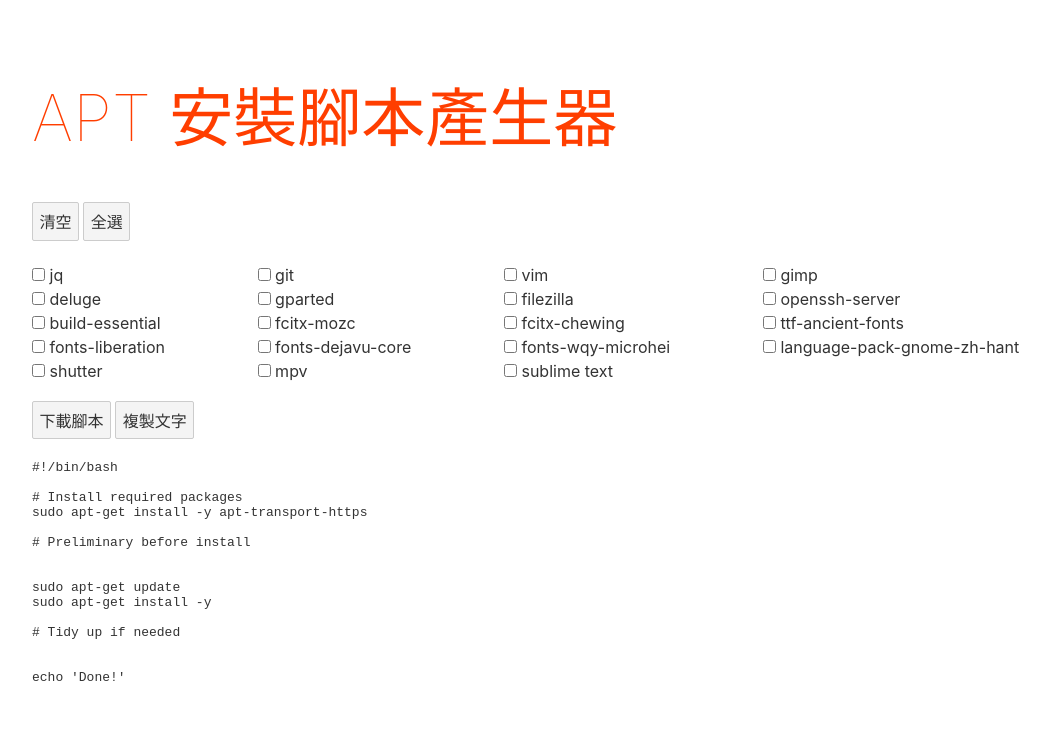
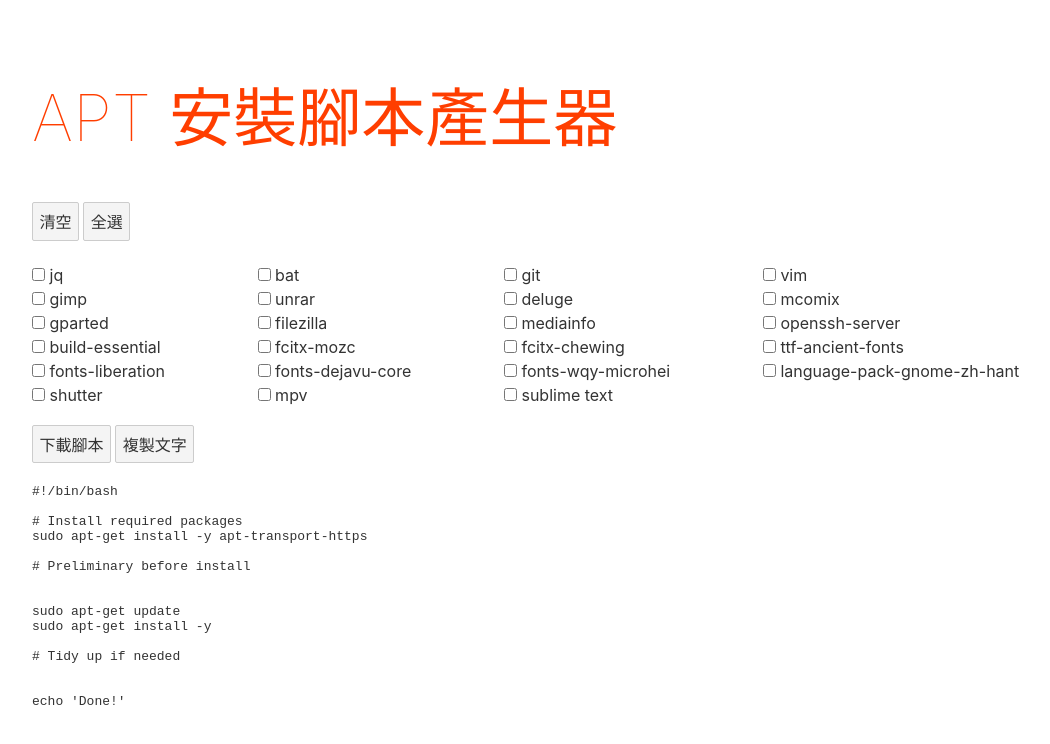
Before and after one commit to FlandreDaisuki/MyLinuxMintHelpers, a Svelte app in the folder apt-installer-gen/: page / in a window 1280 px wide. Shown: the top 744 px of the page, without its empty margins (68-1118 px from the left). Built offline with nearby package versions, Linux system fonts and the light colour scheme.

Commit message:
Update packages

```diff
--- a/apt-installer-gen/src/packages.js
+++ b/apt-installer-gen/src/packages.js
@@ -4,12 +4,16 @@ export const required = [
 
 export const common = [
   'jq',
+  'bat',
   'git',
   'vim',
   'gimp',
+  'unrar',
   'deluge',
+  'mcomix',
   'gparted',
   'filezilla',
+  'mediainfo',
   'openssh-server',
   'build-essential',
   // l10n
```
